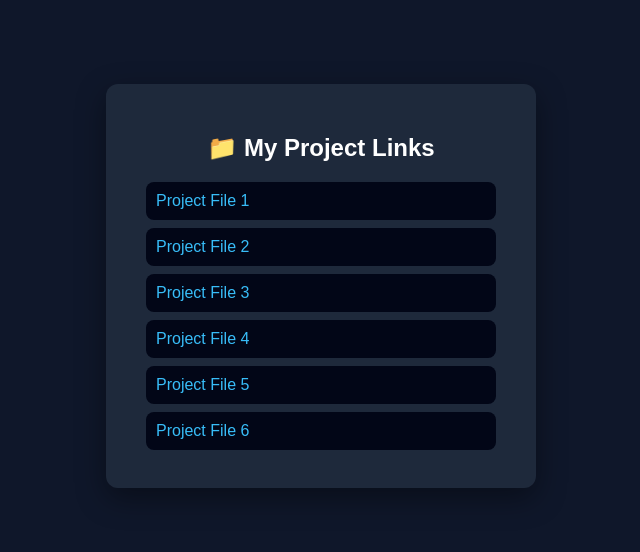
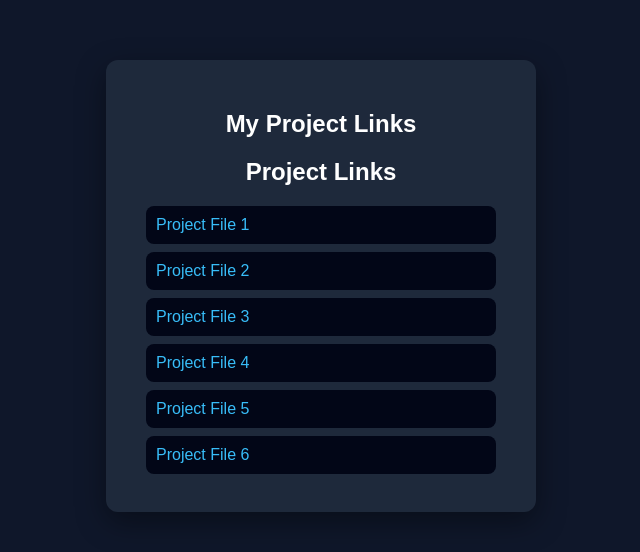
Before and after one commit to bhargavdevandla2006/Projects, a plain HTML site: page index.html in a window 1280 px wide. Shown: the part 114-666 px from the top of the page, without its empty margins (319-959 px from the left). Drawn offline with Linux system fonts and the light colour scheme.

Commit message:
Update project links header in index.html

```diff
--- a/index.html
+++ b/index.html
@@ -3,6 +3,7 @@
 <head>
   <meta charset="UTF-8" />
   <title>My Project Files</title>
+
   <style>
     body {
       margin: 0;
@@ -44,7 +45,8 @@
 </head>
 <body>
   <div class="card">
-    <h2>📁 My Project Links</h2>
+    <h2>My Project Links</h2>
+    <h2> Project Links</h2>
 
     <a href="https://1drv.ms/x/c/8FC5871C85343963/IQBnSXUYSsceQ6ylt4T_FvrEAYDzcCKL1SkDZqhjAHVq2-Y?e=nfpQ3V" target="_blank">Project File 1</a>
 
```
